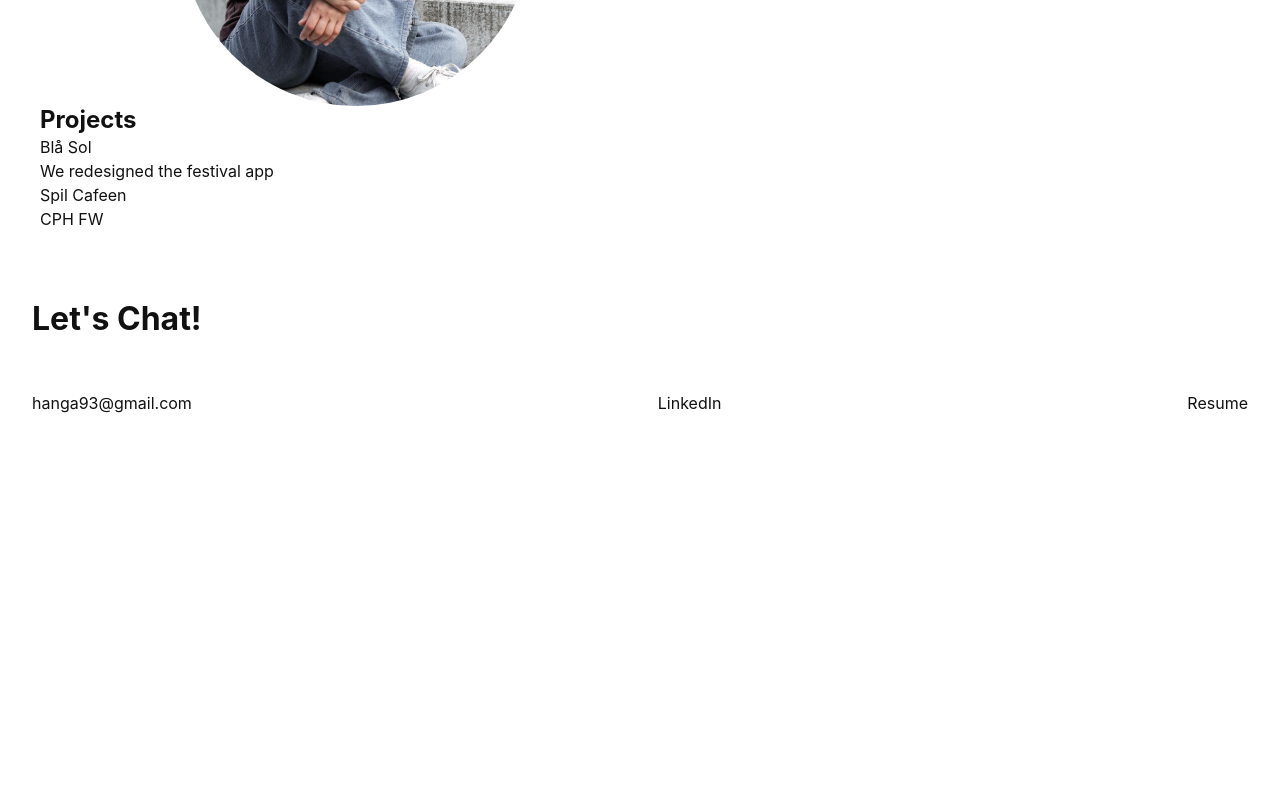
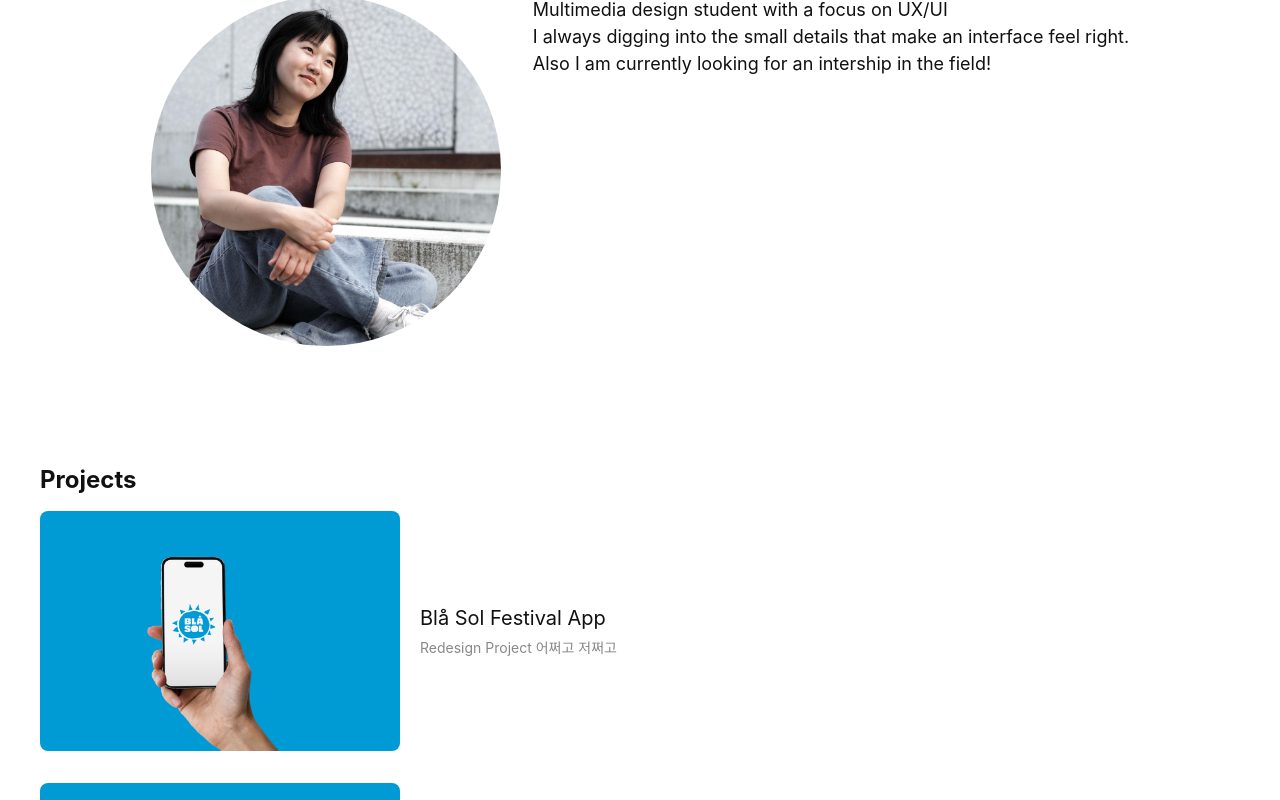
Before and after one commit to Lunanuna/portfolio, a React app: page / in a window 1280 px wide. Shown: the part 740-1540 px from the top of the page. Before the commit the page ends 1219 px from the top, so only its background shows below. Built offline with nearby package versions, Linux system fonts and the light colour scheme; the HTML template or start-up script is replaced by a standard one.

Commit message:
margin and thumbnail test

```diff
--- a/src/components/Main.jsx
+++ b/src/components/Main.jsx
@@ -17,7 +17,15 @@ export default function Main() {
       <section className={styles.bottomSection}>
         <img className={styles.profileImage} src={profile} alt="profile" />
         <div className={styles.introduction}>
-         I am a multimedia design student, specializing in UX/UI Design. </div>
+         <div>Multimedia design student with a focus on UX/UI</div>
+         <div>
+          I always digging into the small details that make an interface feel right.
+         </div>
+         <div>
+          Also I am currently looking for an intership in the field!
+         </div>
+
+          </div>
       </section>
     </main>
   );
--- a/src/components/Main.module.css
+++ b/src/components/Main.module.css
@@ -40,6 +40,7 @@
  justify-content: space-between;
   gap: 32px;
   margin-top: 40px;
+  margin-bottom: 120px;
 }
 
 .profileImage {
--- a/src/components/Projects.jsx
+++ b/src/components/Projects.jsx
@@ -1,11 +1,27 @@
 
 import { Link } from 'react-router-dom';
 import styles from './Projects.module.css';
+import blaaSolThumb from '../assets/images/project-thumbnail/blaasol-thumbnail.png'
 
 const projectList = [
-  { path: 'blaa-sol', title: 'Blå Sol', description: 'We redesigned the festival app' },
-  { path: 'spil-cafeen', title: 'Spil Cafeen' },
-  { path: 'cph-fw', title: 'CPH FW' },
+  {
+    path: 'blaa-sol',
+    title: 'Blå Sol Festival App',
+    description: 'Redesign Project 어쩌고 저쩌고',
+    thumbnail: blaaSolThumb,
+  },
+  {
+    path: 'spil-cafeen',
+    title: 'Spil Cafeen',
+    description: '여기에 한 줄 소개글',
+    thumbnail: blaaSolThumb, // 나중에 이미지 추가
+  },
+  {
+    path: 'cph-fw',
+    title: 'CPH FW',
+    description: '여기에 한 줄 소개글',
+    thumbnail: blaaSolThumb,
+  },
 ];
 
 export default function Projects() {
@@ -13,12 +29,25 @@ export default function Projects() {
     <section>
       <h2 className={styles.title}>Projects</h2>
       {projectList.map((project, i) => (
-        <div key={project.path}>
-          <Link to={`/projects/${project.path}`}>
-             {project.title}
-          </Link>
-          <div>{project.description}</div>
-        </div>
+        <Link
+          key={project.path}
+          to={`/projects/${project.path}`}
+          className={styles.projectItem}
+        >
+          {project.thumbnail && (
+            <img
+              src={project.thumbnail}
+              alt={project.title}
+              className={styles.thumbnail}
+            />
+          )}
+          <div className={styles.info}>
+            <div className={styles.projectTitle}>
+              {project.title}
+            </div>
+            <div className={styles.description}>{project.description}</div>
+          </div>
+        </Link>
       ))}
     </section>
   );
--- a/src/components/Projects.module.css
+++ b/src/components/Projects.module.css
@@ -0,0 +1,30 @@
+.projectItem {
+  display: flex;
+  align-items: center;
+  gap: 20px;
+  text-decoration: none;
+  color: inherit;
+  padding: 16px 0;
+}
+
+.thumbnail {
+  width: 360px;
+  height: 240px;
+  object-fit: cover;
+  border-radius: 8px;
+}
+
+.info {
+  display: flex;
+  flex-direction: column;
+  gap: 4px;
+}
+
+.projectTitle {
+  font-size: 20px;
+}
+
+.description {
+  font-size: 14px;
+  color: #888;
+}
--- a/src/views/AboutPage.module.css
+++ b/src/views/AboutPage.module.css
@@ -1,4 +1,5 @@
 main{
+    margin-top: 120px;
     display:flex;
     justify-content: center;
     gap: 36px;
```
Also changed, not shown: src/assets/images/project-thumbnail/blaasol-thumbnail.png (added).
